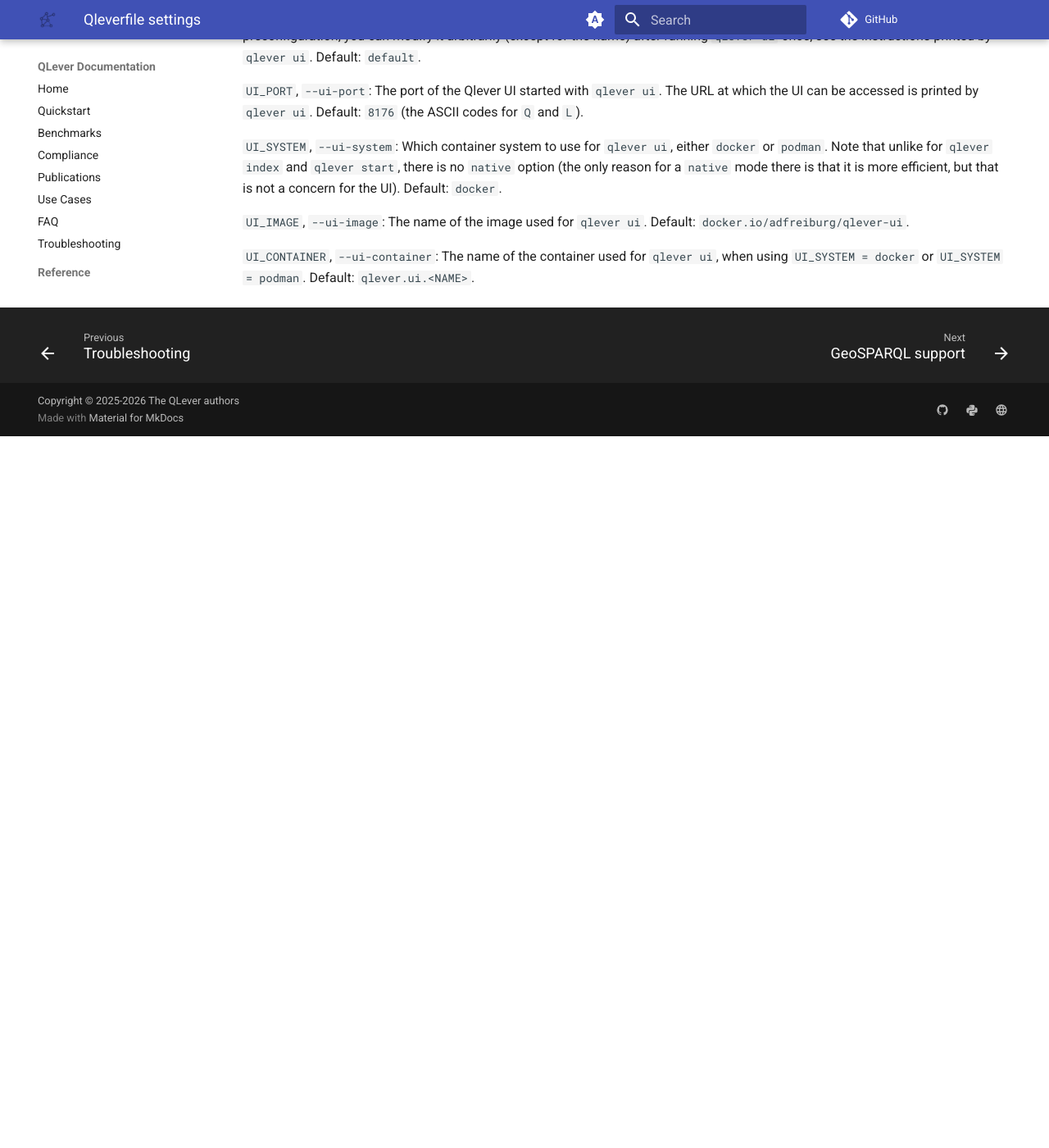
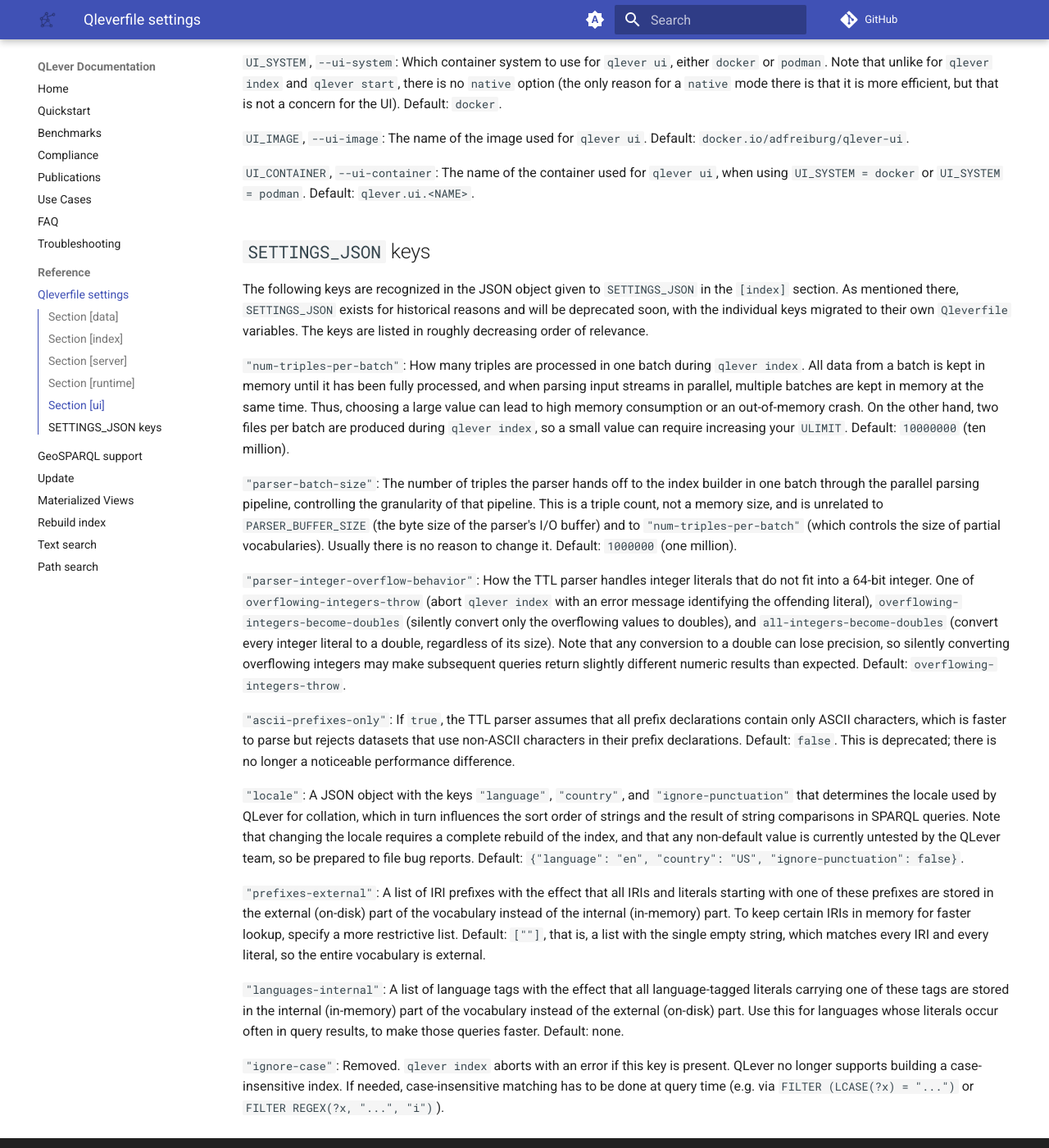
Before and after one commit to qlever-dev/qlever-docs, an MkDocs documentation site: the page built from docs/qleverfile.md, in a window 1280 px wide and 1400 px high, scrolled down 4193 px. Shown: the whole window at 82% size. Built offline with MkDocs 1.6.1 and Material for MkDocs 9.7.7, drawn with Linux system fonts in a browser that asks for light colours; plug-ins that fetch from the network failed and are left out; comment, search, counter and statistics services are not loaded; the version menu is left out; before the commit the page ends 4725 px from its top, so only the background shows below that; some of the changed text lies outside the part shown.

Commit message:
Document `SETTINGS_JSON` keys (#30)
There is now an own subsection in Section "Qleverfile settings" only for the `SETTINGS_JSON` keys. Fixes https://github.com/ad-freiburg/qlever/issues/2968

```diff
--- a/docs/qleverfile.md
+++ b/docs/qleverfile.md
@@ -88,17 +88,10 @@ have many files that belong to the same graph and have the same format.
 Default: none.
 
 `SETTINGS_JSON`, `--settings-json`: A JSON object (as a string) that can be
-used to pass additional settings for `qlever index`. This exists for historical
-reasons and will be deprecated soon. In the meantime, the most relevant key is
-`"num-triples-per-batch"`, which controls how many triples are parsed in one
-batch. All data from a batch is kept in memory until it has been fully
-processed, and when parsing input streams in parallel, multiple batches are
-kept in memory at the same time. Thus, choosing a large value for
-`"num-triples-per-batch"` can lead to high memory consumption or an
-out-of-memory crash. On the other hand, two files per batch are produced during
-`qlever index`, which might require increasing your `ULIMIT`, see below.
-The default value for `"num-triples-per-batch"` is `10000000` (ten
-million).
+used to pass additional settings for `qlever index`. The recognized keys are
+documented in [`SETTINGS_JSON` keys](#settings_json-keys) at the end of this
+page. This exists for historical reasons and will be deprecated soon, with the
+individual keys migrated to their own `Qleverfile` variables.
 
 `ULIMIT`, `--ulimit`: The maximum number of open files allowed during `qlever
 index`. If this number is too low, `qlever index` will fail with an error that
@@ -256,3 +249,70 @@ is that it is more efficient, but that is not a concern for the UI). Default:
 `UI_CONTAINER`, `--ui-container`: The name of the container used for `qlever
 ui`, when using `UI_SYSTEM = docker` or `UI_SYSTEM = podman`. Default:
 `qlever.ui.<NAME>`.
+
+## `SETTINGS_JSON` keys
+
+The following keys are recognized in the JSON object given to `SETTINGS_JSON`
+in the `[index]` section. As mentioned there, `SETTINGS_JSON` exists for
+historical reasons and will be deprecated soon, with the individual keys
+migrated to their own `Qleverfile` variables. The keys are listed in roughly
+decreasing order of relevance.
+
+`"num-triples-per-batch"`: How many triples are processed in one batch during
+`qlever index`. All data from a batch is kept in memory until it has been
+fully processed, and when parsing input streams in parallel, multiple batches
+are kept in memory at the same time. Thus, choosing a large value can lead to
+high memory consumption or an out-of-memory crash. On the other hand, two
+files per batch are produced during `qlever index`, so a small value can
+require increasing your `ULIMIT`. Default: `10000000` (ten million).
+
+`"parser-batch-size"`: The number of triples the parser hands off to the index
+builder in one batch through the parallel parsing pipeline, controlling the
+granularity of that pipeline. This is a triple count, not a memory size, and
+is unrelated to `PARSER_BUFFER_SIZE` (the byte size of the parser's I/O
+buffer) and to `"num-triples-per-batch"` (which controls the size of partial
+vocabularies). Usually there is no reason to change it. Default: `1000000`
+(one million).
+
+`"parser-integer-overflow-behavior"`: How the TTL parser handles integer
+literals that do not fit into a 64-bit integer. One of
+`overflowing-integers-throw` (abort `qlever index` with an error message
+identifying the offending literal), `overflowing-integers-become-doubles`
+(silently convert only the overflowing values to doubles), and
+`all-integers-become-doubles` (convert every integer literal to a double,
+regardless of its size). Note that any conversion to a double can lose
+precision, so silently converting overflowing integers may make subsequent
+queries return slightly different numeric results than expected. Default:
+`overflowing-integers-throw`.
+
+`"ascii-prefixes-only"`: If `true`, the TTL parser assumes that all prefix
+declarations contain only ASCII characters, which is faster to parse but
+rejects datasets that use non-ASCII characters in their prefix declarations.
+Default: `false`. This is deprecated; there is no longer a noticeable
+performance difference.
+
+`"locale"`: A JSON object with the keys `"language"`, `"country"`, and
+`"ignore-punctuation"` that determines the locale used by QLever for
+collation, which in turn influences the sort order of strings and the result
+of string comparisons in SPARQL queries. Note that changing the locale
+requires a complete rebuild of the index, and that any non-default value is
+currently untested by the QLever team, so be prepared to file bug reports.
+Default: `{"language": "en", "country": "US", "ignore-punctuation": false}`.
+
+`"prefixes-external"`: A list of IRI prefixes with the effect that all IRIs
+and literals starting with one of these prefixes are stored in the external
+(on-disk) part of the vocabulary instead of the internal (in-memory) part. To
+keep certain IRIs in memory for faster lookup, specify a more restrictive
+list. Default: `[""]`, that is, a list with the single empty string, which
+matches every IRI and every literal, so the entire vocabulary is external.
+
+`"languages-internal"`: A list of language tags with the effect that all
+language-tagged literals carrying one of these tags are stored in the
+internal (in-memory) part of the vocabulary instead of the external (on-disk)
+part. Use this for languages whose literals occur often in query results, to
+make those queries faster. Default: none.
+
+`"ignore-case"`: Removed. `qlever index` aborts with an error if this key is
+present. QLever no longer supports building a case-insensitive index. If
+needed, case-insensitive matching has to be done at query time (e.g. via
+`FILTER (LCASE(?x) = "...")` or `FILTER REGEX(?x, "...", "i")`).
```
